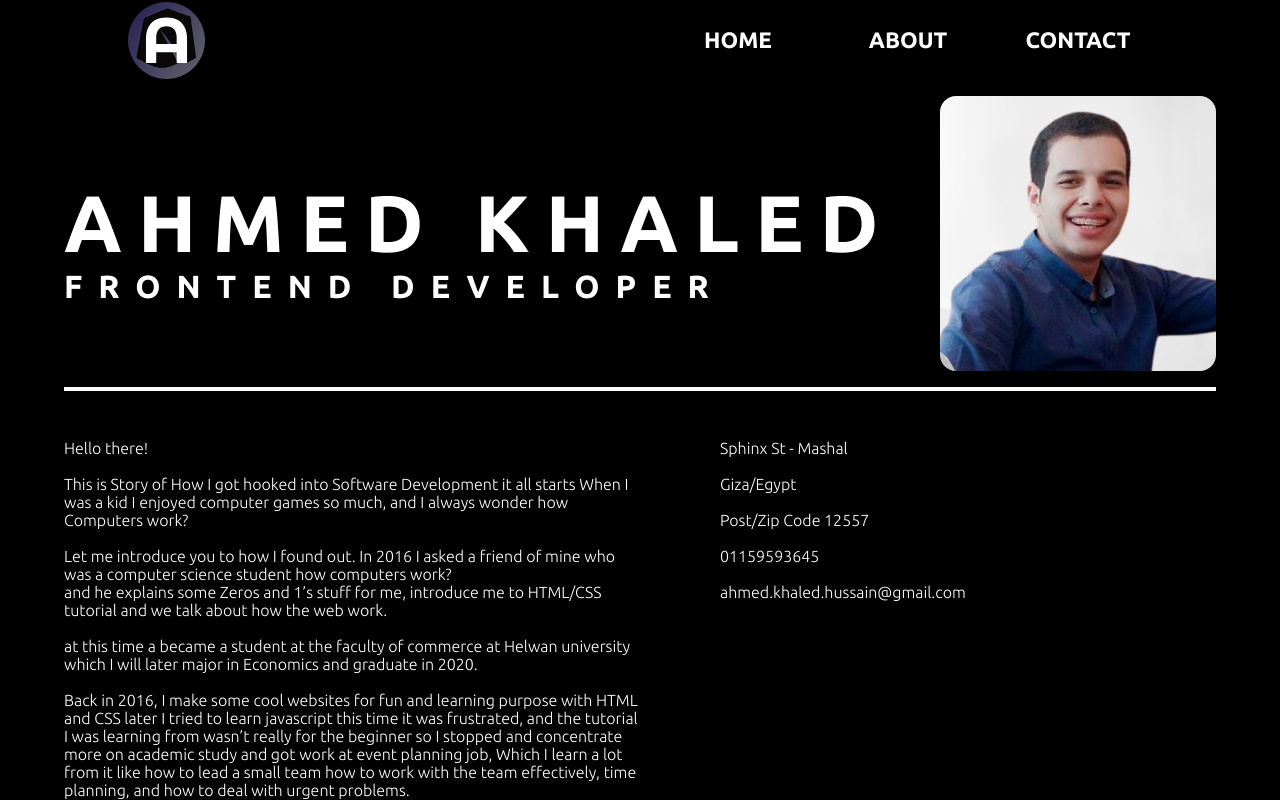
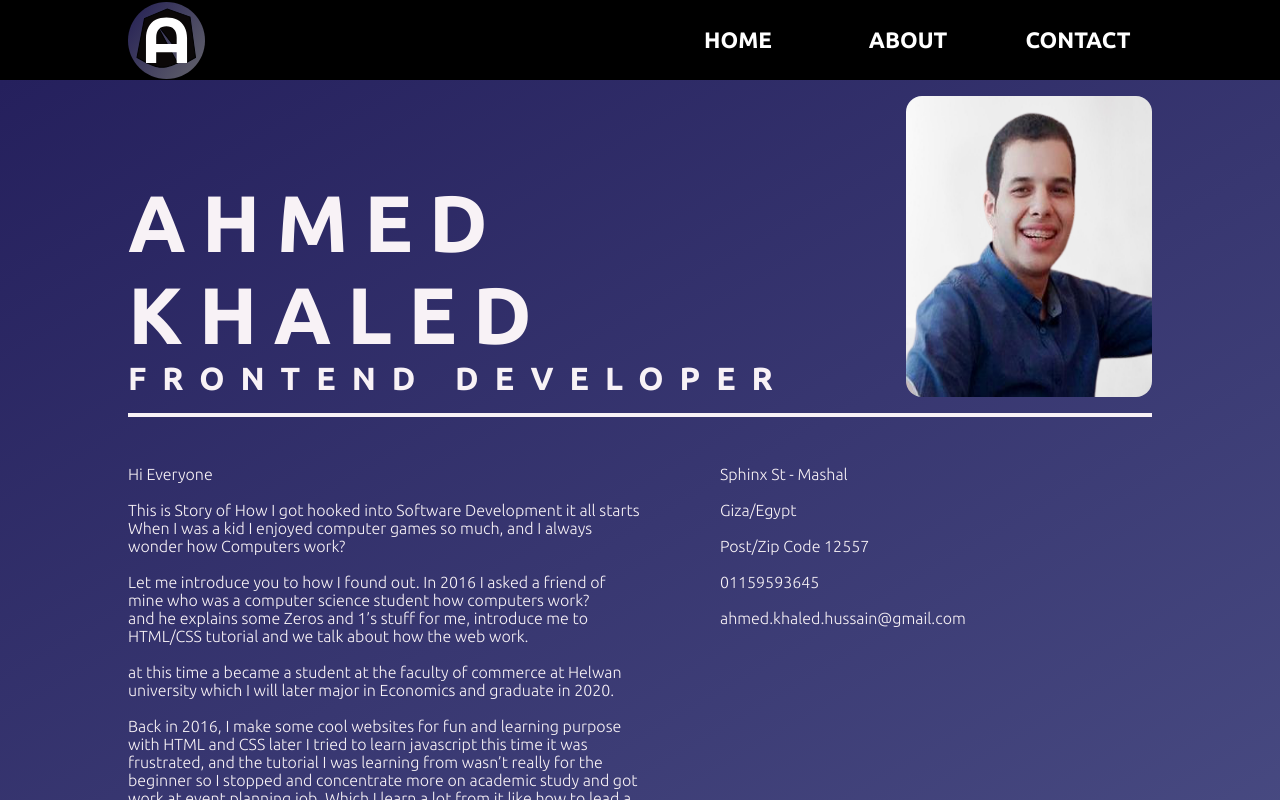
Before and after one commit to ahmedkhaledwafi/ahmed-s-portfilo, a React (Create React App) app: page /about-me in a window 1280 px wide. Shown: the top 800 px of the page. Built offline with nearby package versions, Linux system fonts and the light colour scheme; a web font is replaced by a local one.

Commit message:
style: Change about me style

```diff
--- a/src/components/Footer/Footer.css
+++ b/src/components/Footer/Footer.css
@@ -48,7 +48,11 @@
     border-bottom-left-radius: 20px;
     border-bottom-right-radius: 20px;
     border-top: #fff solid 10px;
-  }
+    -webkit-transition: all 0.3s ease-out;
+    -moz-transition: all 0.3s ease-out;
+    -ms-transition: all 0.3s ease-out;
+    -o-transition: all 0.3s ease-out;
+}
 
   /* Social Icons */
   .social-icon-link {
@@ -61,8 +65,11 @@
     width: 3rem;
     transition: all 0.3s ease-out;
     border: 1px solid #000;
-
-  }
+    -webkit-transition: all 0.3s ease-out;
+    -moz-transition: all 0.3s ease-out;
+    -ms-transition: all 0.3s ease-out;
+    -o-transition: all 0.3s ease-out;
+}
 
   .social-media {
     max-width: 1000px;
--- a/src/components/pages/AboutMe.css
+++ b/src/components/pages/AboutMe.css
@@ -8,7 +8,7 @@
 */
 
 .end {
-    border-bottom: #fff solid 0.3rem;
+    border-bottom: #F8F2F6 solid 0.3rem;
     margin-bottom: 2rem;
     padding-bottom: 1rem;
     margin-top: 3rem;
@@ -30,10 +30,16 @@
 */
 
 .about-me {
-    padding: 0 4rem;
-    background-color: #000;
-    color: #fff;
+    background-image: linear-gradient(-30deg, #9bafd9, #25205D);
+    color: #F8F2F6;
     font-weight: 300;
+
+}
+
+.about-me--container {
+    width: 85vw;
+    margin: 0 auto;
+    padding: 0 2rem;
 }
 
 .about-me--head-container {
@@ -194,7 +200,7 @@ border: 3px solid #fff;
 
 .about-me--more-container {
     padding-bottom: 4rem;
-    color: #e3e3e3;
+    color: #fff;
     font-weight: 300;
     font-size: 1rem;
     letter-spacing: 0.2rem;
@@ -209,10 +215,13 @@ border: 3px solid #fff;
     font-size: 1.2rem;
     font-weight: bold;
     text-decoration: none;
+    width: 6rem;
+    transition: all 0.3s ease-out;
+
 }
 
 .more-linked-in:hover {
-    color:#ffe4c4;
+    color: #25205D;
 }
 
 
--- a/src/components/pages/AboutMe.js
+++ b/src/components/pages/AboutMe.js
@@ -131,6 +131,7 @@ function AboutMe() {
 
     return (
         <div className="about-me">
+            <div className="about-me--container">
                 <div className="about-me--head-container end">
                     <div className="about-me--head">
 
@@ -145,7 +146,7 @@ function AboutMe() {
                 <section className="about-me--info">
                     <p ref={infoP} className="about-me--info-text">
                         <span ref={element => (infoText.current[0] = element)}>
-                        Hello there!
+                            Hi Everyone
                     </span>
                         <br />
                         <br />
@@ -406,7 +407,7 @@ function AboutMe() {
                         For further information about Education, And Work Experiance etc Plaese check <a className="more-linked-in" href="https://www.linkedin.com/in/ahmedelbedfy/" target="_blank" rel='noopener noreferrer'>Linked in.</a>
                     </small>
                 </section>
-
+            </div>
         </div>
     )
 }
--- a/src/components/pages/NotFound.css
+++ b/src/components/pages/NotFound.css
@@ -1,8 +1,12 @@
 .not-found{
-    background-color: #000;
-    height: 45vh;
+    background-image: linear-gradient(-30deg, #9bafd9, #25205D);
+    height: 80vh;
     color: #fff;
-    padding: 2rem;
+    padding: 7rem;
+}
+
+.not-found--container {
+    margin: auto;
     text-align: center;
-    border: #fff 1rem solid;
+    justify-self: center;
 }
--- a/src/components/pages/NotFound.js
+++ b/src/components/pages/NotFound.js
@@ -4,10 +4,11 @@ import "./NotFound.css";
 function NotFound() {
     return (
         <div className="not-found">
-            <h1>Page Not Found, Please Go to Home Page.</h1>
-            <br />
-            <h2 style={{ padding: "3rem" }}>Error: 404.</h2>
-            <br />
+            <div className="not-found--container">
+                <h1>Page Not Found, Please Go to Home Page.</h1>
+                <br />
+                <h2 style={{ paddingTop: "3rem" }}>Error: 404.</h2>
+            </div>
         </div>
     )
 }
```
Lines whose indentation alone changed are shown as unchanged.
